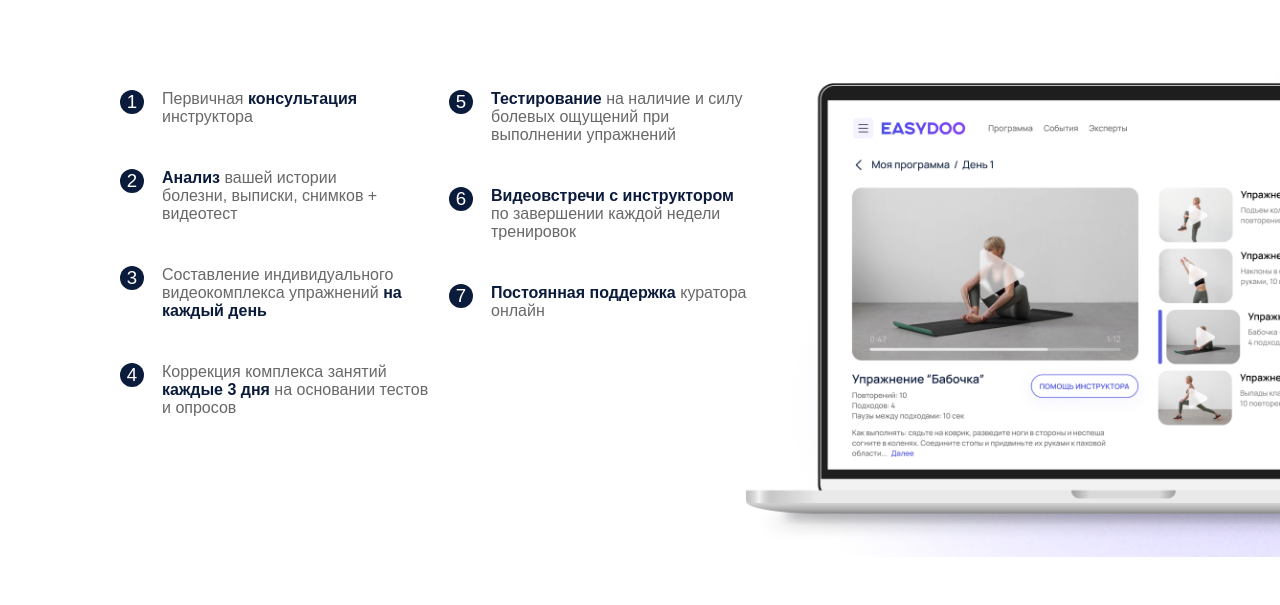
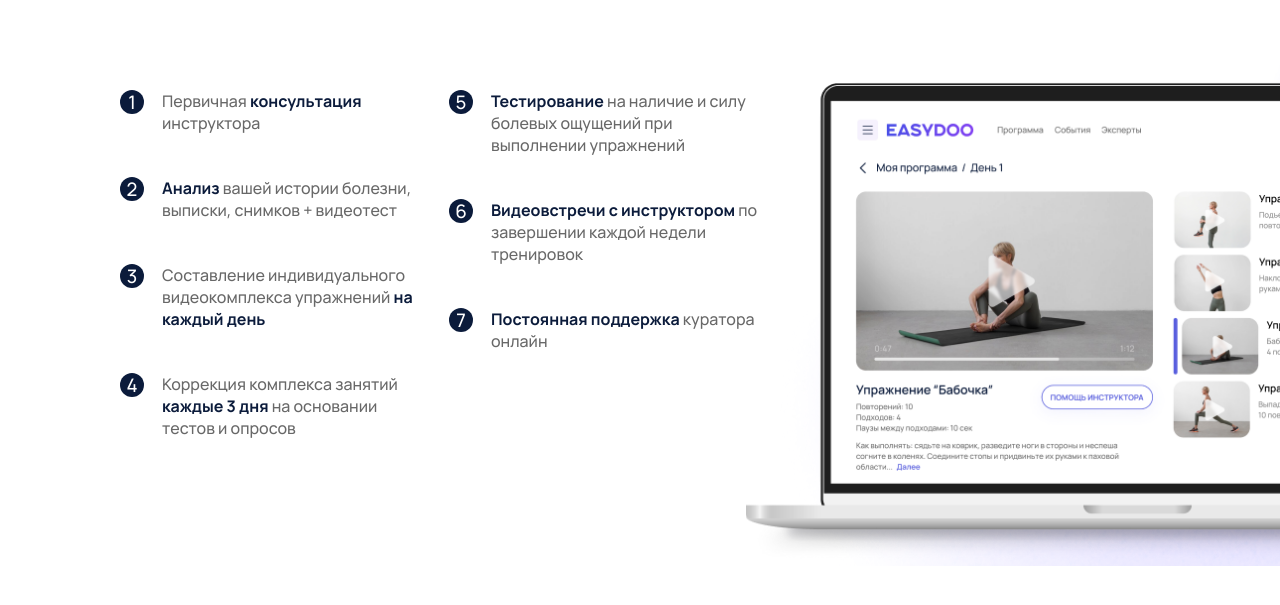
Before and after one commit to EasyDo-project/easydo-webpack, a website built with webpack: page src/pages/index.html in a window 1280 px wide. Shown: the part 109-714 px from the top of the page. Built offline with nearby package versions, Linux system fonts and the light colour scheme; a web font is replaced by a local one.

Commit message:
fix: Правки в блок партнеров.
1. Добавлены файлы шрифтов.
2. Убран дублирующий стиль для изображения.
3. Убраны стили для каждого отдельного элемента списка.

Closes F-4

```diff
--- a/src/scss/program/program.scss
+++ b/src/scss/program/program.scss
@@ -34,7 +34,7 @@
 		margin: 0;
 		margin-left: 120px;
 		padding: 0;
-		max-height: 371px;
+		max-height: 395px;
 		grid-column: 1 / 2;
 		grid-row: 2 / 3;
 		list-style: none;
@@ -52,26 +52,6 @@
 			grid-template-columns: 28px 1fr;
 			grid-template-rows: 1fr;
 			column-gap: 14px;
-
-			&:nth-child(2) {
-				width: 281px;
-			}
-
-			&:nth-child(3) {
-				width: 292px;
-			}
-
-			&:nth-child(4) {
-				margin-bottom: 0;
-			}
-
-			&:nth-child(6) {
-				width: 292px;
-			}
-
-			&:nth-child(7) {
-				width: 305px;
-			}
 		}
 	}
 
@@ -105,8 +85,6 @@
 		margin-top: -8px;
 		max-width: 789px;
 		max-height: 488px;
-		width: 100%;
-		height: 100%;
 		grid-column: 2 / 3;
 		grid-row: 2 / 3;
 		object-fit: cover;
```
Also changed, not shown: src/fonts/Hauora-Bold.woff (added), src/fonts/Hauora-Bold.woff2 (added), src/fonts/Hauora-Medium.woff (added), src/fonts/Hauora-Medium.woff2 (added), src/fonts/Hauora-SemiBold.woff (added), src/fonts/Hauora-SemiBold.woff2 (added).
